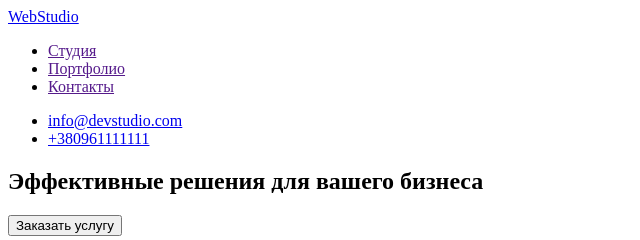
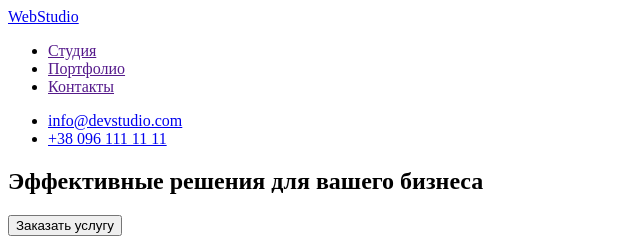
Before and after one commit to TetianaKolochko/goit-markup-hw-01, a plain HTML site: page index.html in a window 1280 px wide. Shown: the top 240 px of the page, 0-640 px from the left. Drawn offline with Linux system fonts and the light colour scheme.

Commit message:
смена телефона

```diff
--- a/index.html
+++ b/index.html
@@ -22,7 +22,7 @@
 </nav>
 <ul>
     <li><a href="mail:info@devstudio.com">info@devstudio.com</a></li>
-    <li><a href="tel:+380961111111"> +380961111111</a></li>
+    <li><a href="tel:+380961111111"> +38 096 111 11 11</a></li>
 </ul>
     </header>
     <main>
@@ -89,7 +89,7 @@
    <address>
     г. Киев, пр-т Леси Украинки, 26 <br>
     <a href="mail:info@devstudio.com">info@devstudio.com</a> <br>
-    <a href="tel:+380961111111"> +380961111111</a>
+    <a href="tel:+380961111111"> +38 096 111 11 11</a>
    </address>
 
     </footer>
```
